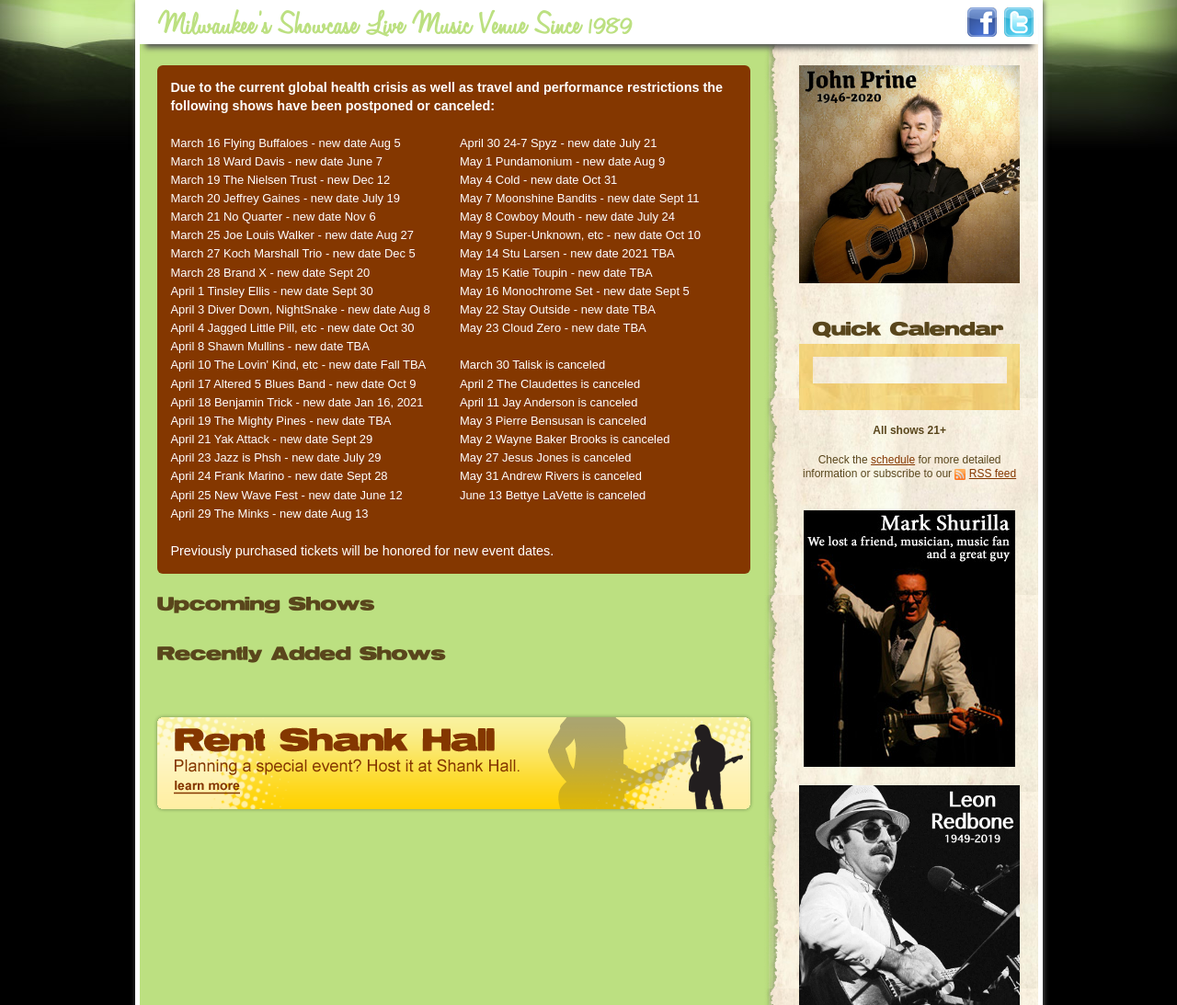
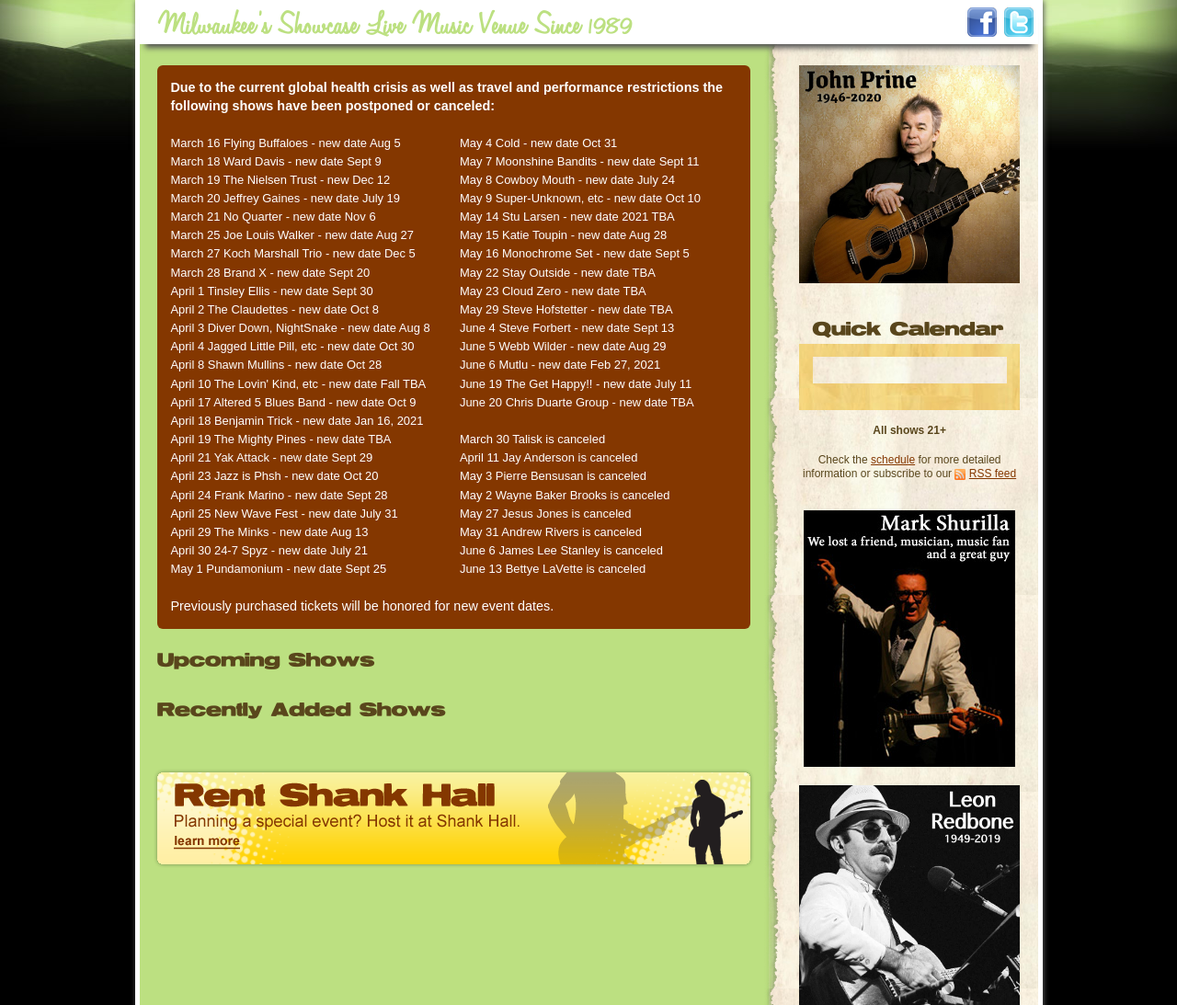
Before and after one commit to marklippert/shankhall, a PHP site: page / in a window 1280 px wide. Shown: the part 124-1217 px from the top of the page at 92% size. Run offline with PHP 8.4, Linux system fonts and the light colour scheme; tables that the repository leaves empty or names only in its code hold one stand-in row (values such as "Sample post"); data that the repository does not hold is empty; a stand-in replaces the project's code that opens the database connection; some libraries are stand-ins or nearby versions.

Commit message:
Up to date postponments

```diff
--- a/index.php
+++ b/index.php
@@ -14,7 +14,7 @@
 
   <div class="two-col">
     March 16 Flying Buffaloes - new date Aug 5<br>
-    March 18 Ward Davis - new date June 7<br>
+    March 18 Ward Davis - new date Sept 9<br>
     March 19 The Nielsen Trust - new Dec 12<br>
     March 20 Jeffrey Gaines - new date July 19<br>
     March 21 No Quarter - new date Nov 6<br>
@@ -22,38 +22,45 @@
     March 27 Koch Marshall Trio - new date Dec 5<br>
     March 28 Brand X - new date Sept 20<br>
     April 1 Tinsley Ellis - new date Sept 30<br>
+    April 2 The Claudettes - new date Oct 8<br>
     April 3 Diver Down, NightSnake - new date Aug 8<br>
     April 4 Jagged Little Pill, etc - new date Oct 30<br>
-    April 8 Shawn Mullins - new date TBA<br>
+    April 8 Shawn Mullins - new date Oct 28<br>
     April 10 The Lovin' Kind, etc - new date Fall TBA<br>
     April 17 Altered 5 Blues Band - new date Oct 9<br>
     April 18 Benjamin Trick - new date Jan 16, 2021<br>
     April 19 The Mighty Pines - new date TBA<br>
     April 21 Yak Attack - new date Sept 29<br>
-    April 23 Jazz is Phsh - new date July 29<br>
+    April 23 Jazz is Phsh - new date Oct 20<br>
     April 24 Frank Marino - new date Sept 28<br>
-    April 25 New Wave Fest - new date June 12<br>
+    April 25 New Wave Fest - new date July 31<br>
     April 29 The Minks - new date Aug 13<br>
     April 30 24-7 Spyz - new date July 21<br>
-    May 1 Pundamonium - new date Aug 9<br>
+    May 1 Pundamonium - new date Sept 25<br>
     May 4 Cold - new date Oct 31<br>
     May 7 Moonshine Bandits - new date Sept 11<br>
     May 8 Cowboy Mouth - new date July 24<br>
     May 9 Super-Unknown, etc - new date Oct 10<br>
     May 14 Stu Larsen - new date 2021 TBA<br>
-    May 15 Katie Toupin - new date TBA<br>
+    May 15 Katie Toupin - new date Aug 28<br>
     May 16 Monochrome Set - new date Sept 5<br>
     May 22 Stay Outside - new date TBA<br>
     May 23 Cloud Zero - new date TBA<br>
+    May 29 Steve Hofstetter - new date TBA<br>
+    June 4 Steve Forbert - new date Sept 13<br>
+    June 5 Webb Wilder - new date Aug 29<br>
+    June 6 Mutlu - new date Feb 27, 2021<br>
+    June 19 The Get Happy!! - new date July 11<br>
+    June 20 Chris Duarte Group - new date TBA<br>
     <br>
 
     March 30 Talisk is canceled<br>
-    April 2 The Claudettes is canceled<br>
     April 11 Jay Anderson is canceled<br>
     May 3 Pierre Bensusan is canceled<br>
     May 2 Wayne Baker Brooks is canceled<br>
     May 27 Jesus Jones is canceled<br>
     May 31 Andrew Rivers is canceled<br>
+    June 6 James Lee Stanley is canceled<br>
     June 13 Bettye LaVette is canceled
   </div>
   <br>
```
